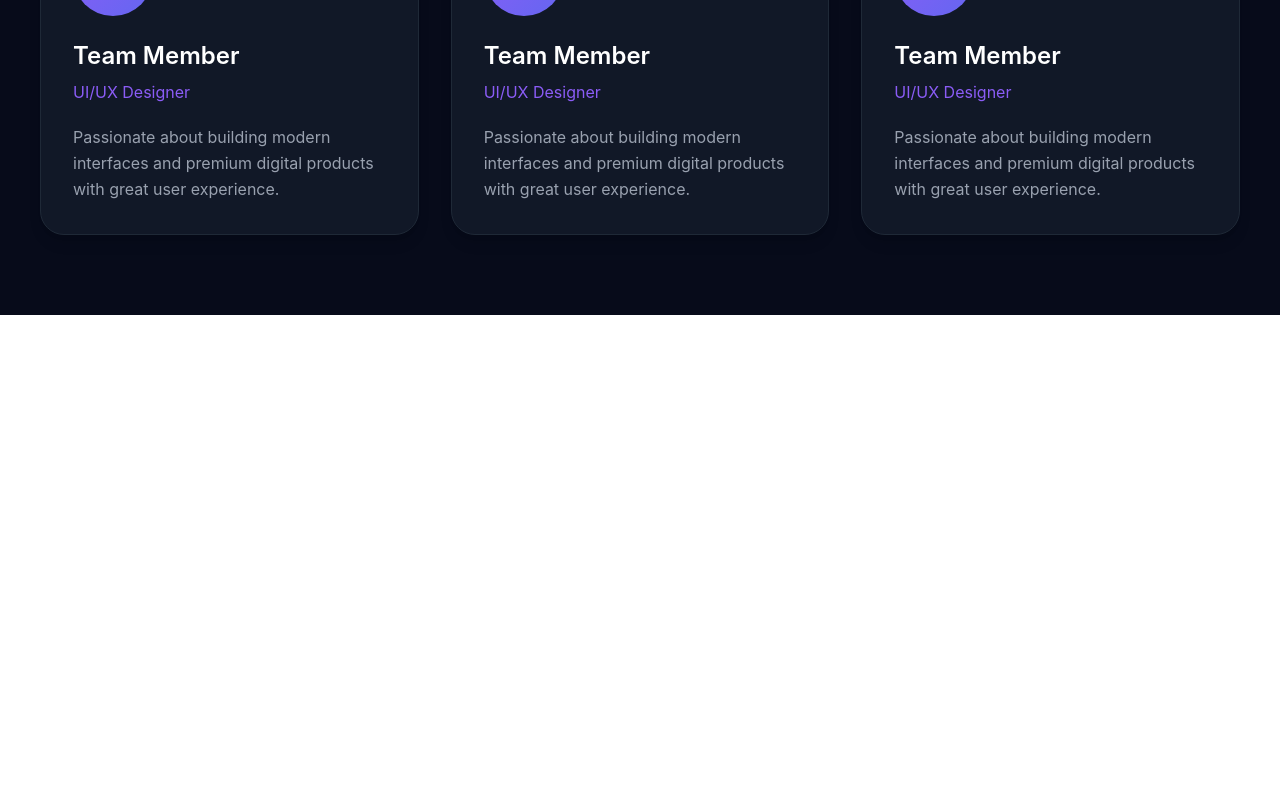
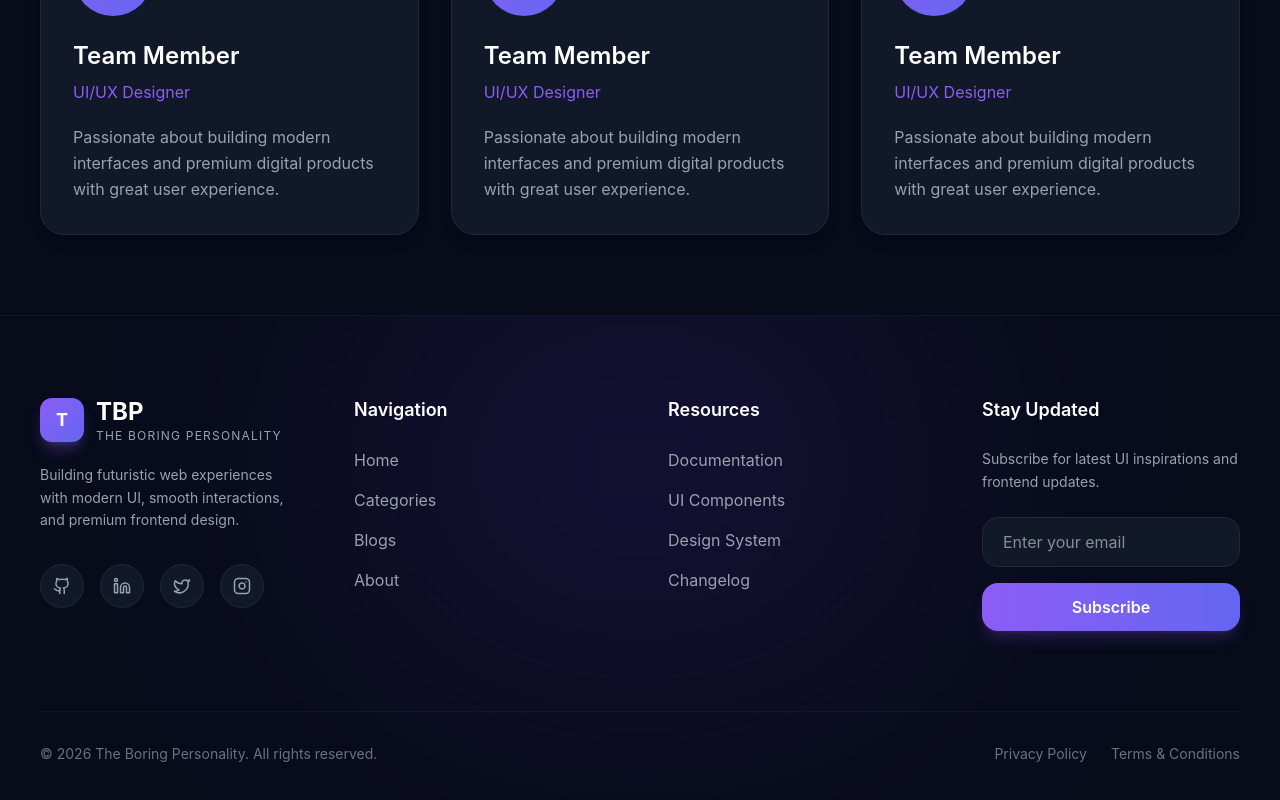
Before and after one commit to tabrez-tech-09/the-boring-personality, a React (Vite) app in the folder client/: page /about in a window 1280 px wide. Shown: the part 1376-2176 px from the top of the page. Before the commit the page ends 1691 px from the top, so only its background shows below. Built offline with nearby package versions, Linux system fonts and the light colour scheme.

Commit message:
update
update

```diff
--- a/client/src/components/Footer.tsx
+++ b/client/src/components/Footer.tsx
@@ -0,0 +1,178 @@
+import { Github, Instagram, Linkedin, Twitter } from "lucide-react";
+
+function Footer() {
+  return (
+    <footer className="relative bg-[#070B1A] border-t border-[#111827] overflow-hidden">
+
+      {/* Glow Effect */}
+      <div className="absolute inset-0 opacity-20 pointer-events-none">
+        <div className="absolute top-0 left-1/2 -translate-x-1/2 w-[500px] h-[300px] bg-[#7C3AED] blur-[140px]" />
+      </div>
+
+      <div className="relative max-w-7xl mx-auto px-6 lg:px-10 py-20">
+
+        {/* Top */}
+        <div className="grid md:grid-cols-4 gap-14">
+
+          {/* Brand */}
+          <div>
+            <div className="flex items-center gap-3 mb-5">
+
+              <div className="w-11 h-11 rounded-xl bg-gradient-to-br from-[#8B5CF6] to-[#6366f1] flex items-center justify-center shadow-lg shadow-[#8B5CF6]/30">
+                <span className="text-white font-bold text-lg">
+                  T
+                </span>
+              </div>
+
+              <div>
+                <h1 className="text-2xl font-bold text-white">
+                  TBP
+                </h1>
+
+                <p className="text-xs tracking-widest uppercase text-gray-400">
+                  The Boring Personality
+                </p>
+              </div>
+            </div>
+
+            <p className="text-gray-400 leading-relaxed text-sm">
+              Building futuristic web experiences with modern UI,
+              smooth interactions, and premium frontend design.
+            </p>
+
+            {/* Socials */}
+            <div className="flex items-center gap-4 mt-8">
+
+              <a
+                href="#"
+                className="w-11 h-11 rounded-full bg-[#111827] border border-[#1f2937] flex items-center justify-center text-gray-400 hover:text-white hover:border-[#7C3AED] hover:scale-110 transition duration-300"
+              >
+                <Github size={18} />
+              </a>
+
+              <a
+                href="#"
+                className="w-11 h-11 rounded-full bg-[#111827] border border-[#1f2937] flex items-center justify-center text-gray-400 hover:text-white hover:border-[#7C3AED] hover:scale-110 transition duration-300"
+              >
+                <Linkedin size={18} />
+              </a>
+
+              <a
+                href="#"
+                className="w-11 h-11 rounded-full bg-[#111827] border border-[#1f2937] flex items-center justify-center text-gray-400 hover:text-white hover:border-[#7C3AED] hover:scale-110 transition duration-300"
+              >
+                <Twitter size={18} />
+              </a>
+
+              <a
+                href="#"
+                className="w-11 h-11 rounded-full bg-[#111827] border border-[#1f2937] flex items-center justify-center text-gray-400 hover:text-white hover:border-[#7C3AED] hover:scale-110 transition duration-300"
+              >
+                <Instagram size={18} />
+              </a>
+
+            </div>
+          </div>
+
+          {/* Navigation */}
+          <div>
+            <h2 className="text-white font-semibold text-lg mb-6">
+              Navigation
+            </h2>
+
+            <ul className="space-y-4 text-gray-400">
+              <li className="hover:text-[#A78BFA] cursor-pointer transition duration-300">
+                Home
+              </li>
+
+              <li className="hover:text-[#A78BFA] cursor-pointer transition duration-300">
+                Categories
+              </li>
+
+              <li className="hover:text-[#A78BFA] cursor-pointer transition duration-300">
+                Blogs
+              </li>
+
+              <li className="hover:text-[#A78BFA] cursor-pointer transition duration-300">
+                About
+              </li>
+            </ul>
+          </div>
+
+          {/* Resources */}
+          <div>
+            <h2 className="text-white font-semibold text-lg mb-6">
+              Resources
+            </h2>
+
+            <ul className="space-y-4 text-gray-400">
+              <li className="hover:text-[#A78BFA] cursor-pointer transition duration-300">
+                Documentation
+              </li>
+
+              <li className="hover:text-[#A78BFA] cursor-pointer transition duration-300">
+                UI Components
+              </li>
+
+              <li className="hover:text-[#A78BFA] cursor-pointer transition duration-300">
+                Design System
+              </li>
+
+              <li className="hover:text-[#A78BFA] cursor-pointer transition duration-300">
+                Changelog
+              </li>
+            </ul>
+          </div>
+
+          {/* Newsletter */}
+          <div>
+            <h2 className="text-white font-semibold text-lg mb-6">
+              Stay Updated
+            </h2>
+
+            <p className="text-gray-400 text-sm mb-6 leading-relaxed">
+              Subscribe for latest UI inspirations and frontend updates.
+            </p>
+
+            <div className="flex flex-col gap-4">
+
+              <input
+                type="email"
+                placeholder="Enter your email"
+                className="bg-[#111827] border border-[#1f2937] rounded-2xl px-5 py-3 text-white outline-none focus:border-[#7C3AED] transition duration-300"
+              />
+
+              <button className="bg-gradient-to-r from-[#8B5CF6] to-[#6366f1] hover:scale-[1.02] text-white py-3 rounded-2xl font-semibold shadow-lg shadow-[#8B5CF6]/20 transition duration-300">
+                Subscribe
+              </button>
+
+            </div>
+          </div>
+
+        </div>
+
+        {/* Bottom */}
+        <div className="mt-20 pt-8 border-t border-[#111827] flex flex-col md:flex-row items-center justify-between gap-4">
+
+          <p className="text-gray-500 text-sm">
+            © 2026 The Boring Personality. All rights reserved.
+          </p>
+
+          <div className="flex items-center gap-6 text-sm text-gray-500">
+            <span className="hover:text-white cursor-pointer transition duration-300">
+              Privacy Policy
+            </span>
+
+            <span className="hover:text-white cursor-pointer transition duration-300">
+              Terms & Conditions
+            </span>
+          </div>
+
+        </div>
+
+      </div>
+    </footer>
+  );
+}
+
+export default Footer;
--- a/client/src/pages/About.tsx
+++ b/client/src/pages/About.tsx
@@ -1,3 +1,4 @@
+import Footer from "../components/Footer";
 import Navbar from "../components/Navbar";
 
 function About() {
@@ -163,6 +164,7 @@ function About() {
 
         </div>
       </section>
+      <Footer/>
     </div>
   );
 }
```
